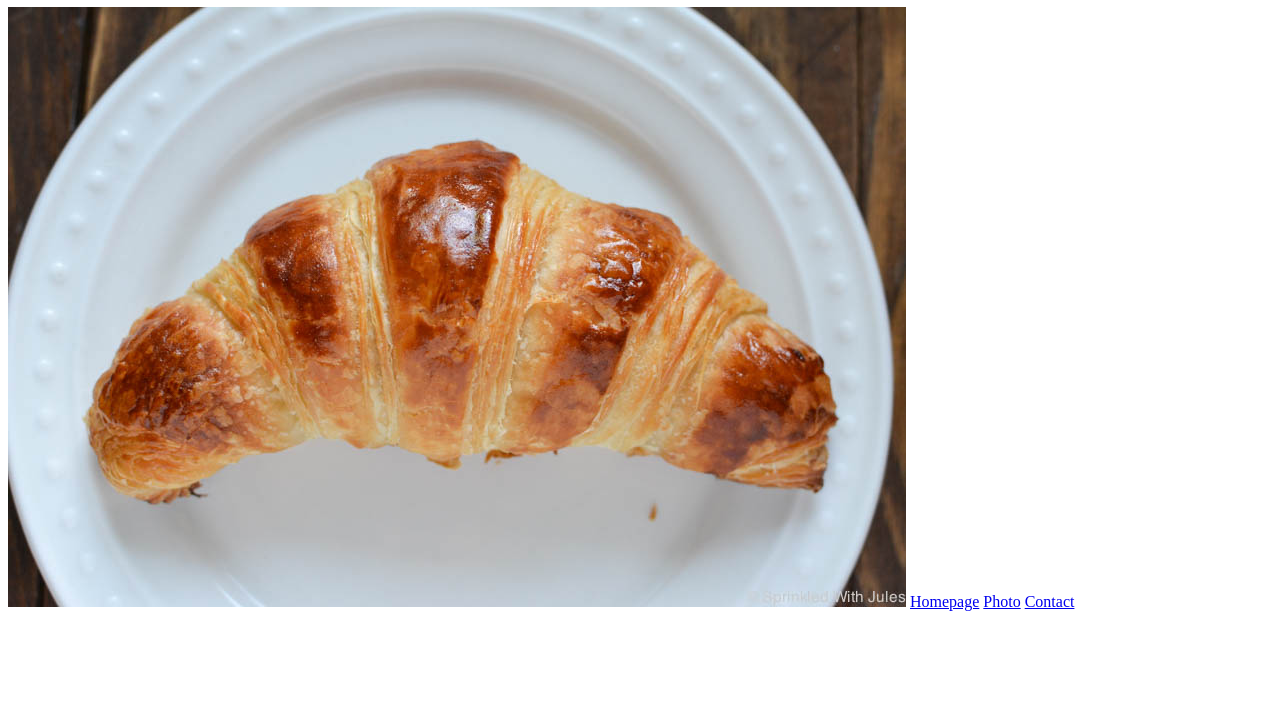
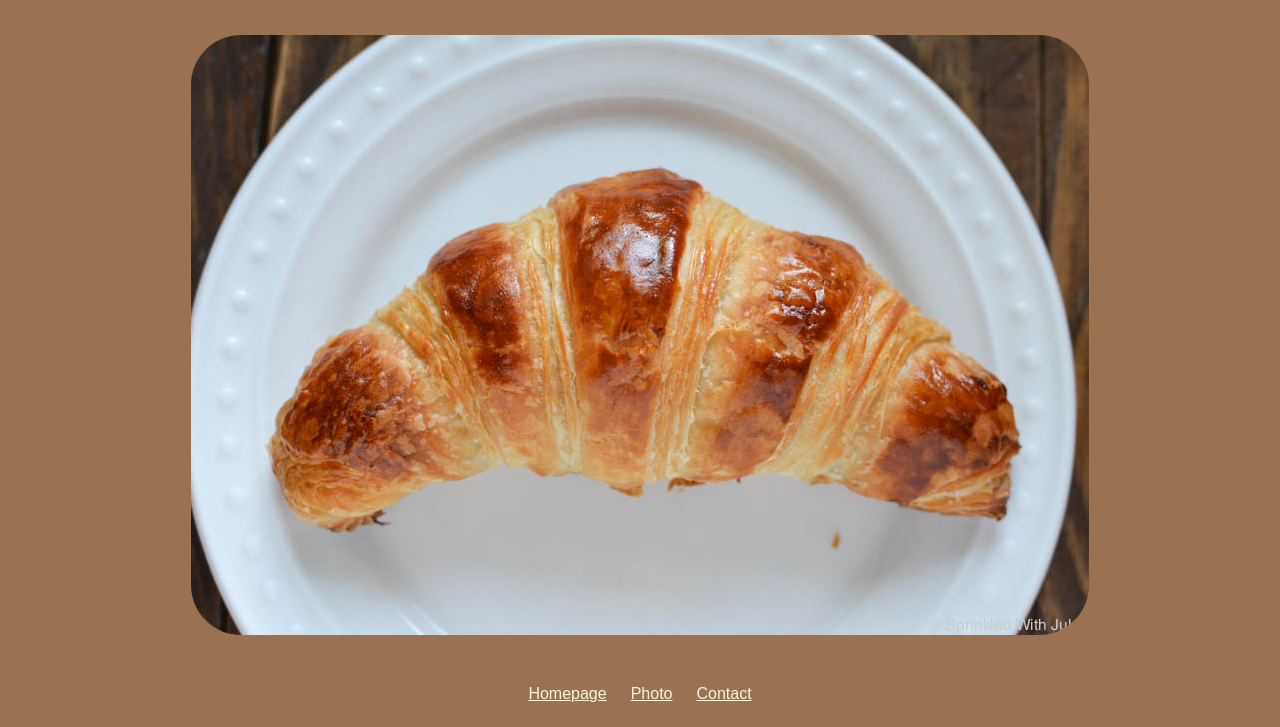
Before and after one commit to itsdianaa21/Croissant, a plain HTML site: page photo.html in a window 1280 px wide. Shown: the part 73-800 px from the top of the page. Drawn offline with Linux system fonts and the light colour scheme.

Commit message:
added footer to html added css

```diff
--- a/css/styles.css
+++ b/css/styles.css
@@ -0,0 +1,33 @@
+body {
+  background-color: rgb(155, 114, 81);
+}
+
+h1 {
+  text-align: center;
+  background-color: beige;
+  font-family: Arial, Helvetica, sans-serif;
+}
+
+p {
+  text-align: center;
+  background-color: beige;
+  font-family: Arial, Helvetica, sans-serif;
+}
+
+img {
+  max-width: 100%;
+  border-radius: 50px;
+  display: block;
+  margin: 50px auto;
+}
+
+footer {
+  text-align: center;
+  display: block;
+}
+
+footer a {
+  margin: 0 10px;
+  color: beige;
+  font-family: Arial, Helvetica, sans-serif;
+}
--- a/photo.html
+++ b/photo.html
@@ -4,13 +4,16 @@
     <meta charset="UTF-8" />
     <meta http-equiv="X-UA-Compatible" content="IE=edge" />
     <meta name="viewport" content="width=device-width, initial-scale=1.0" />
+    <link rel="stylesheet" href="/css/styles.css" />
     <title>Photo</title>
   </head>
   <body>
     <h1>Croissant</h1>
     <img src="/images/croissant.jpeg" alt="" />
-    <a href="/">Homepage</a>
-    <a href="/photo.html">Photo</a>
-    <a href="/contact.html">Contact</a>
+    <footer>
+      <a href="/">Homepage</a>
+      <a href="/photo.html">Photo</a>
+      <a href="/contact.html">Contact</a>
+    </footer>
   </body>
 </html>
```
Also changed, not shown: contact.html (+6 -3 lines), index.html (+6 -3 lines).
